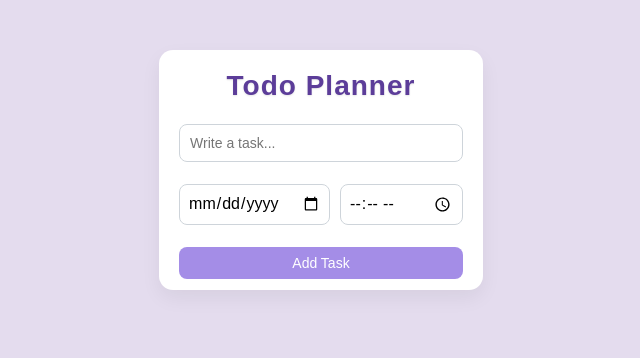
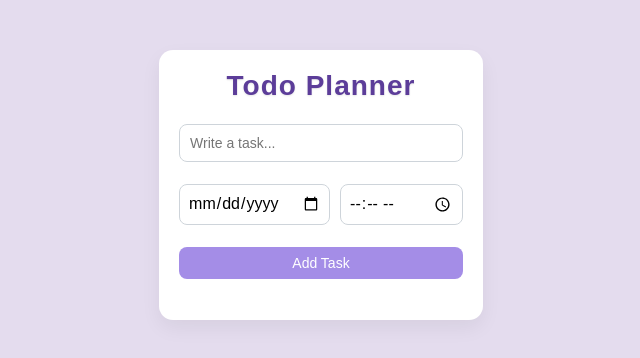
Before and after one commit to Vittoriatosi2006/TODO, a React (Vite) app: page / in a window 1280 px wide. Shown: the top 358 px of the page, without its empty margins (319-959 px from the left). Built offline with nearby package versions, Linux system fonts and the light colour scheme.

Commit message:
aggiustat aletzza card main

```diff
--- a/src/App.css
+++ b/src/App.css
@@ -30,9 +30,9 @@ body {
   margin-bottom: 30px;
   width: 100%;
   max-width: 500px;
-  height: 240px;
-  min-height: 240px;
-  max-height: 240px;
+  height: 270px;
+  min-height: 270px;
+  max-height: 270px;
   display: flex;
   flex-direction: column;
   justify-content: flex-start;
```
